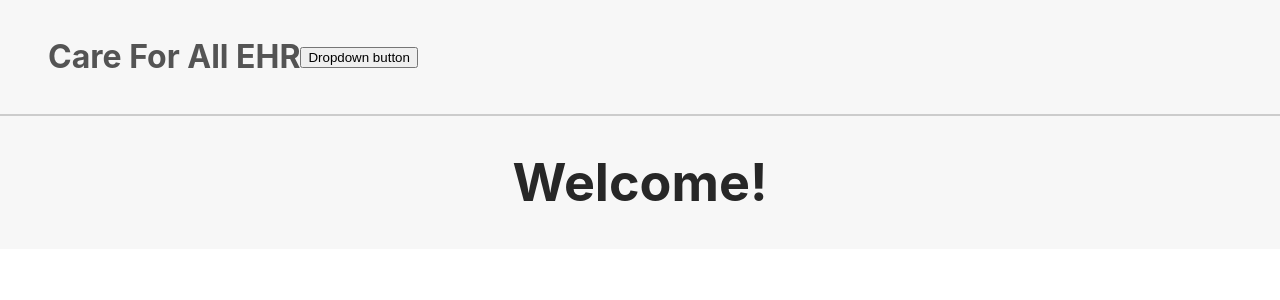
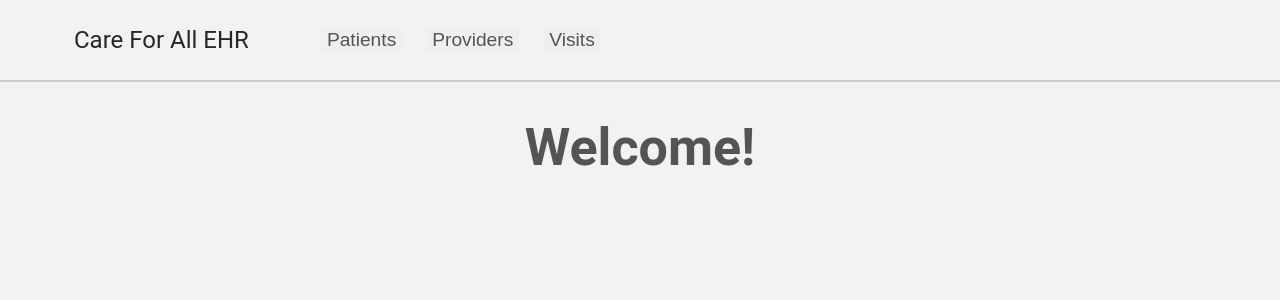
Before and after one commit to anson-poon/care-for-all-ehr, a React (Create React App) app: page / in a window 1280 px wide. Shown: the top 300 px of the page. Built offline with nearby package versions, Linux system fonts and the light colour scheme.

Commit message:
Added dropdown menu to navbar

```diff
--- a/package.json
+++ b/package.json
@@ -7,6 +7,8 @@
     "@testing-library/react": "^13.4.0",
     "@testing-library/user-event": "^13.5.0",
     "bootstrap": "^5.3.2",
+    "jquery": "^3.7.1",
+    "popper.js": "^1.16.1",
     "react": "^18.2.0",
     "react-bootstrap": "^2.10.1",
     "react-dom": "^18.2.0",
--- a/src/App.css
+++ b/src/App.css
@@ -1,3 +1,10 @@
+html, body {
+  margin: 0;
+  padding: 0;
+  font-family: 'Roboto', sans-serif;
+  background-color: #f2f2f2;;
+}
+
 .App {
   text-align: center;
 }
@@ -16,25 +23,64 @@
 .App-header {
   position: sticky;
   top: 0;
-  background-color: rgba(247, 247, 247, 0.9);
   border-bottom: 2px solid rgb(204, 204, 204);
   display: flex;
   align-items: center;
   justify-content: left;
   padding: 1rem;
-  padding-left: 3rem;
-  font-size: 1rem;
-  color: rgb(84, 84, 84);
+  padding-left: 4rem;
 }
 
+.logo {
+  margin-right: 3rem;
+  font-size: 1.5rem;
+}
+
+/* dropdown code obtained and modified from documentation of source url:  https://www.w3schools.com/howto/howto_css_dropdown.asp */
+/* Dropdown Button */
+.dropbtn {
+  font-size: 1.2rem;
+  color: rgb(84, 84, 84);
+  border: none;
+}
+
+/* The container <div> - needed to position the dropdown content */
+.dropdown {
+  position: relative;
+  display: inline-block;
+  margin-left: 1.5rem;
+}
+
+/* Dropdown Content (Hidden by Default) */
+.dropdown-content {
+  display: none;
+  position: absolute;
+  background-color: #f2f2f2;
+  min-width: 300px;
+  text-align: left;
+  box-shadow: 0px 8px 16px 0px rgba(0,0,0,0.2);
+  z-index: 1;
+}
+
+/* Links inside the dropdown */
+.dropdown-content a {
+  font-size: 1rem;
+  text-decoration: none;
+  display: block;
+}
+
+/* Show the dropdown menu on hover */
+.dropdown:hover .dropdown-content {display: block;}
+
+/* Change the background color of the dropdown button when the dropdown content is shown
+.dropdown:hover .dropbtn {background-color: #3e8e41;} */
+
 .App-body {
-  background-color: rgba(247, 247, 247, 0.9);
   display: flex;
   align-items: center;
   justify-content: center;
   font-size: calc(10px + 2vmin);
-  color: rgb(39, 39, 39);
-
+  color: rgb(84, 84, 84);
 }
 
 .App-link {
--- a/src/App.js
+++ b/src/App.js
@@ -22,7 +22,7 @@ function App() {
     <div className="App">
       <Router>
         <header className="App-header">
-          <h1>Care For All EHR</h1>
+          <a href="/" className="logo">Care For All EHR</a>
           <Navbar />
         </header>
         <div className="App-body">
@@ -41,8 +41,8 @@ function App() {
             <Route path="/updateproviderindex" element={<UpdateProviderIndex />} />
           </Routes>
         </div>
-        <footer></footer>
       </Router>
+      <footer></footer>
     </div>
   );
 }
--- a/src/components/Navbar.js
+++ b/src/components/Navbar.js
@@ -1,11 +1,40 @@
 import React from "react";
 /*import { Link } from "react-router-dom";*/
-import Dropdown from "react-bootstrap/Dropdown";
-import DropdownButton from "react-bootstrap/DropdownButton";
+// import Dropdown from "react-bootstrap/Dropdown";
+// import DropdownButton from "react-bootstrap/DropdownButton";
 
-/* code obtained and modified from documentation of source url:  https://react-bootstrap.netlify.app/docs/components/dropdowns/ */
+/* dropdown code obtained and modified from documentation of source url:  https://www.w3schools.com/howto/howto_css_dropdown.asp */
 function Navbar() {
     return(
+        <div>
+            <div className="dropdown">
+                <button className="dropbtn">Patients</button>
+                <div className="dropdown-content">
+                    <a href="/patients">Patient Details</a>
+                    <a href="/patientindex">Patient Index</a>
+                    <a href="/patientproviderintersection">Patient/Provider Intersection</a>
+                </div>
+            </div>
+            <div className="dropdown">
+                <button className="dropbtn">Providers</button>
+                <div className="dropdown-content">
+                    <a href="/providers">Provider Details</a>
+                    <a href="/providerindex">Provider Index</a>
+                    <a href="/patientproviderintersection">Patient/Provider Intersection</a>
+                </div>
+            </div>
+            <div className="dropdown">
+                <button className="dropbtn">Visits</button>
+                <div className="dropdown-content">
+                    <a href="/visits">Visits</a>
+                    <a href="/insurancepolicies">Insurance Policies</a>
+                    <a href="/clinicalnotes">Clinical Notes</a>
+                </div>
+            </div>
+
+        </div>
+
+        /* v1
         <DropdownButton id="dropdown-basic-button" title="Dropdown button">
             <Dropdown.Item href="/">Home</Dropdown.Item>
             <Dropdown.Item href="/patientindex">Index of Patients</Dropdown.Item>
@@ -13,6 +42,8 @@ function Navbar() {
             <Dropdown.Item href="/patientproviderintersection">Intersection of Patient and Provider</Dropdown.Item>
             <Dropdown.Item href="/visits">Visits</Dropdown.Item>
         </DropdownButton>
+        */
+
         /* original code
         <nav className='App-nav'>
             <Link to="/">Home</Link>
@@ -21,6 +52,6 @@ function Navbar() {
             <Link to="/visits">Visits</Link>
         </nav> */
     );
-}
+};
 
 export default Navbar
--- a/src/index.js
+++ b/src/index.js
@@ -3,6 +3,11 @@ import ReactDOM from 'react-dom/client';
 import './index.css';
 import App from './App';
 import reportWebVitals from './reportWebVitals';
+// import 'bootstrap';
+// import 'bootstrap/dist/css/bootstrap.css';
+// import 'bootstrap/dist/js/bootstrap.js';
+// import $ from 'jquery';
+// import Popper from 'popper.js';
 
 const root = ReactDOM.createRoot(document.getElementById('root'));
 root.render(
```
Also changed, not shown: 1 other file (tests, documents, lock files or other folders).
